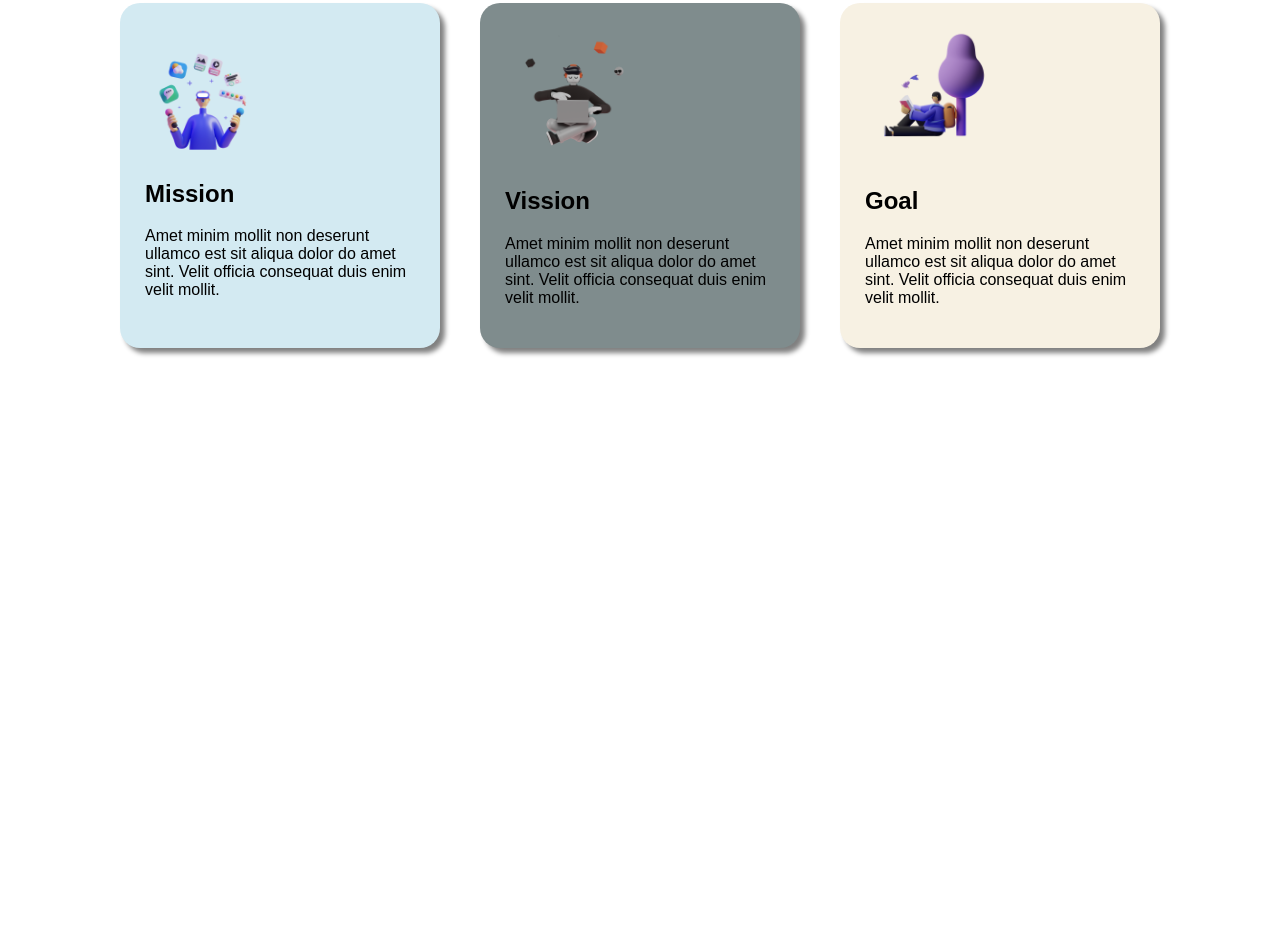
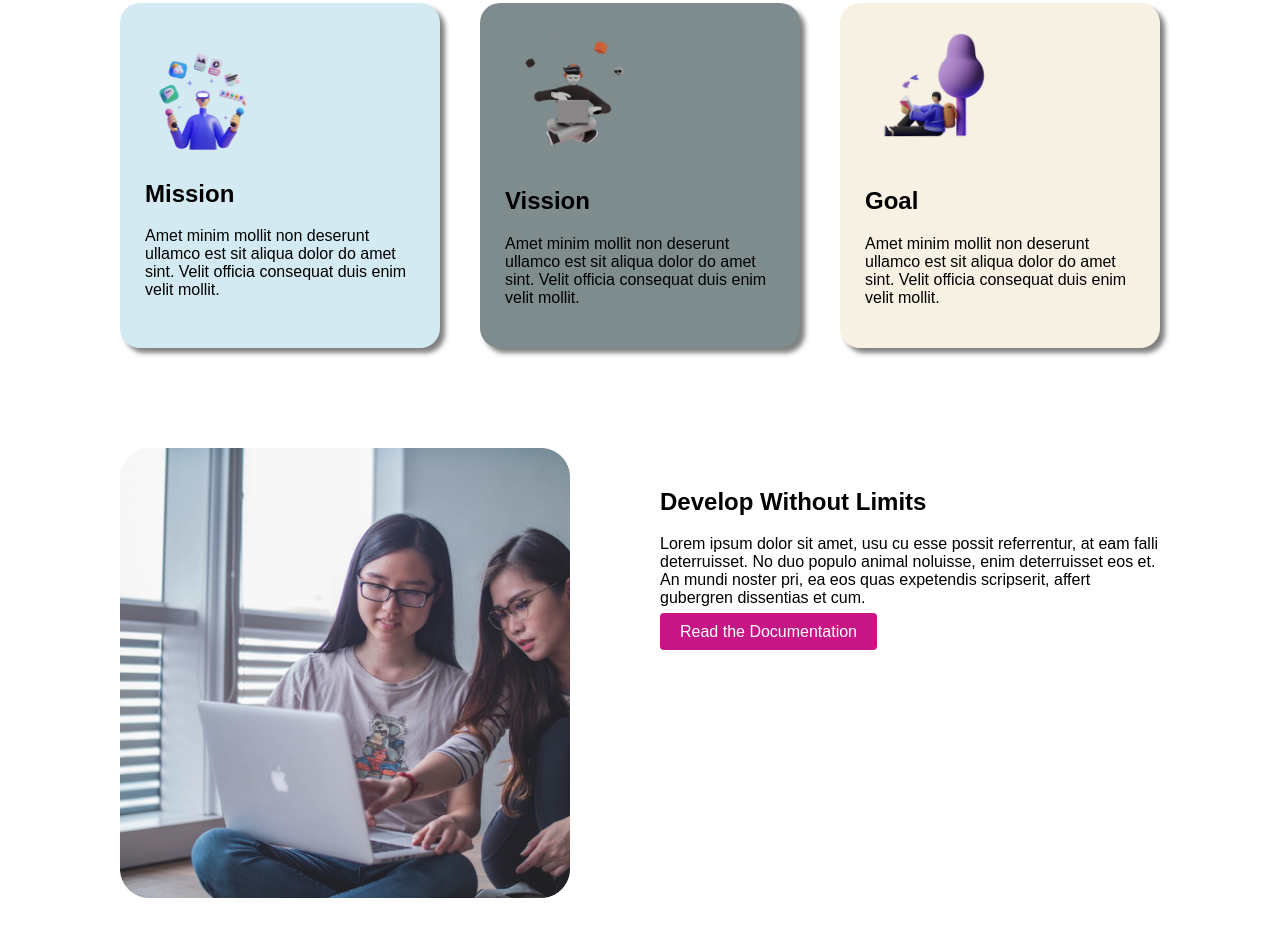
Before and after one commit to AmzadRakib/first-projectA, a plain HTML site: page index.html in a window 1280 px wide. Shown: the part 825-1761 px from the top of the page. Before the commit the page ends 1273 px from the top, so only its background shows below. Drawn offline with Linux system fonts and the light colour scheme; a web font is replaced by a local one.

Commit message:
mission grownup added

```diff
--- a/index.html
+++ b/index.html
@@ -34,7 +34,7 @@
         </div>
     </section>
     <section class="flexible-container">
-        <div id="explore-header">
+        <div class="explore-header">
             <h1>My Mission in <span> 2022</span></h1>
         </div>
         <div id="mission-explore-flex">
@@ -65,6 +65,21 @@
             </div>
         </div>
     </section>
+    <section class="flexible-container">
+        <div id="mission-grownup-flex">
+            <div class="mission-grownup">
+                <img src="images/pictures/coding.png" alt="">
+            </div>
+            <div class="mission-grownup" id="mission-grownup-position">
+                <h1>Develop Without Limits</h1>
+                <p>Lorem ipsum dolor sit amet, usu cu esse possit referrentur, at eam falli
+                    deterruisset. No duo populo animal noluisse, enim deterruisset eos et. An
+                    mundi noster pri, ea eos quas expetendis scripserit, affert gubergren
+                    dissentias et cum.</p>
+                <a class="link-buttn" target="_blank" href="">Read the Documentation</a>
+            </div>
+        </div>
+    </section>
 </body>
 
 </html>
--- a/style.css
+++ b/style.css
@@ -45,7 +45,7 @@ span {
     display: flex;
 }
 
-#explore-header {
+.explore-header {
     text-align: center;
     font-size: 30px;
     margin-bottom: 10px;
@@ -84,3 +84,22 @@ span {
 .mission-explore img {
     width: 50%;
 }
+
+#mission-grownup-flex {
+    display: flex;
+}
+
+.mission-grownup {
+    width: 100%;
+    margin-left: 20px;
+    margin-right: 20px;
+}
+
+
+#mission-grownup-position {
+    margin-top: 20px;
+}
+
+.mission-grownup img {
+    width: 90%;
+}
```
